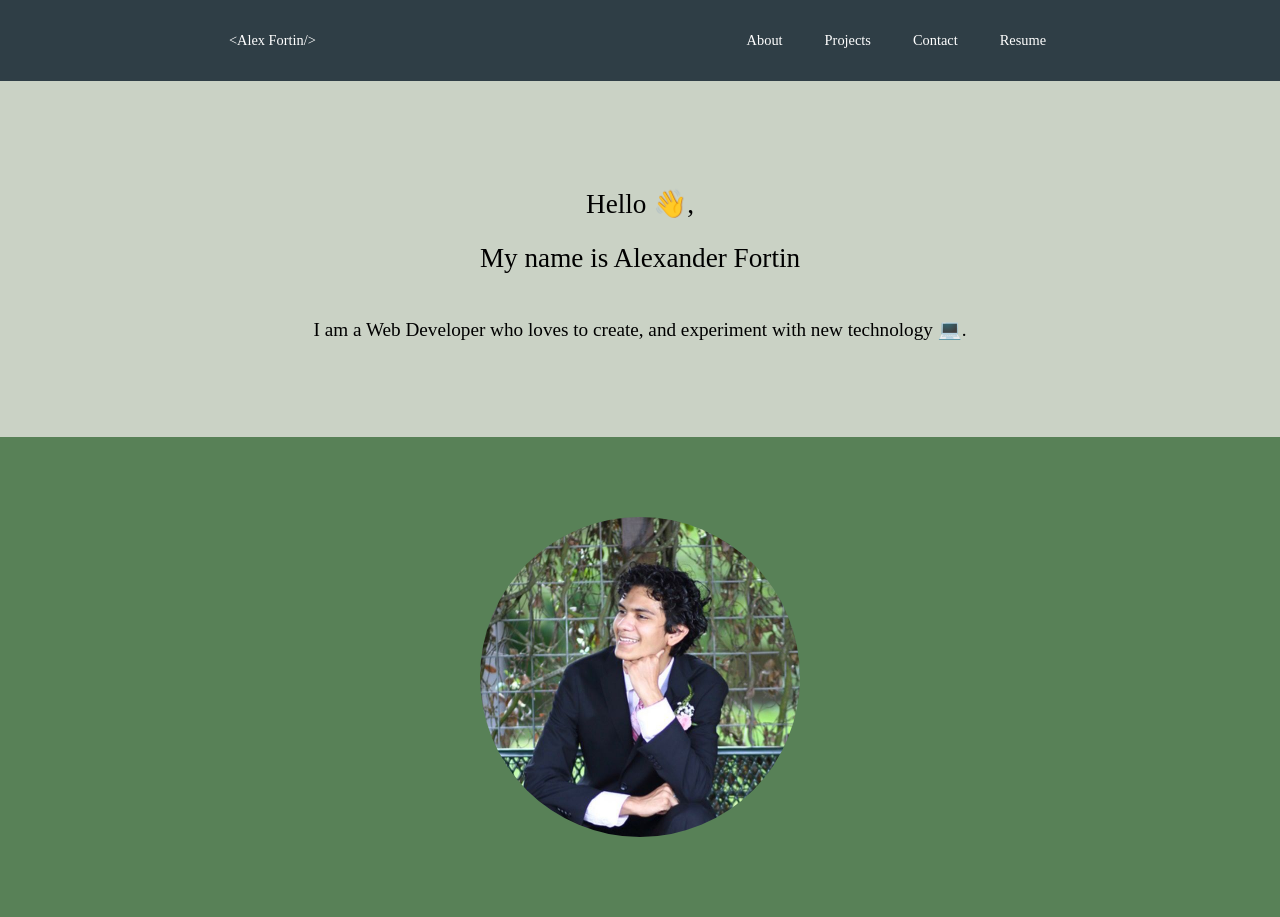
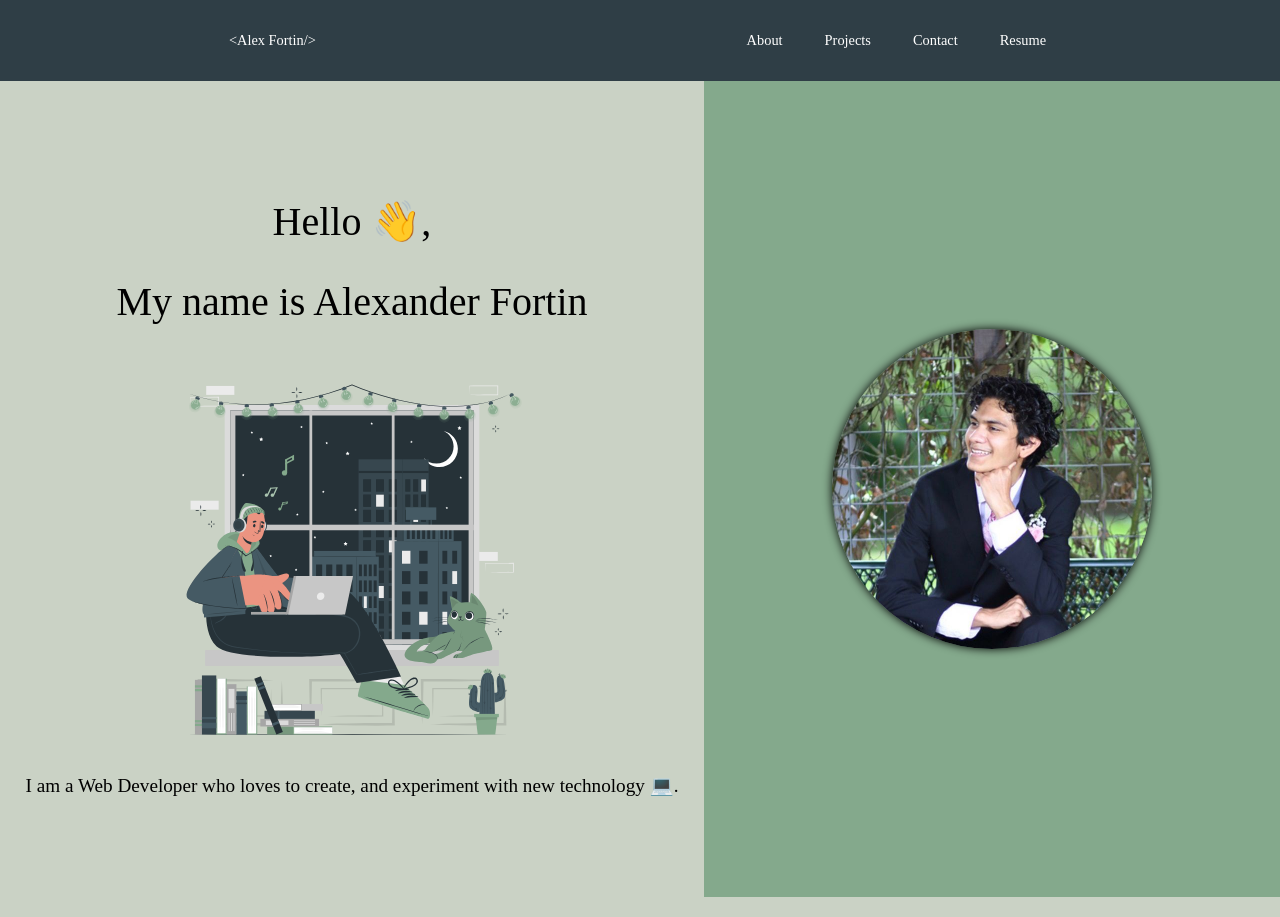
Before and after one commit to Steezy1416/personal-portfolio, a React (Create React App) app: page / in a window 1280 px wide. Built offline with nearby package versions, Linux system fonts and the light colour scheme; the HTML template or start-up script is replaced by a standard one.

Commit message:
finished the styles for the about page and made it responsive to different screens

```diff
--- a/src/components/about/About.js
+++ b/src/components/about/About.js
@@ -1,12 +1,13 @@
 import react from "react";
 import "./about.css"
-import Alex from "../../assets/images/alex.jpg"
+import Icon from "../../assets/images/icon.svg"
 
 export default function About() {
     return (
         <section id="about-container">
             <div id="text-container">
                 <p id="text-1">Hello 👋, <br/>My name is Alexander Fortin</p>
+                <div id="icon-container"></div>
                 <p id="text-2">I am a Web Developer who loves to create, and experiment with new technology 💻.</p>
             </div>
 
--- a/src/components/about/about.css
+++ b/src/components/about/about.css
@@ -6,6 +6,17 @@
 
 #about-container {
     width: 100%;
+}
+
+#icon-container {
+    background: url("../../assets/images/icon.svg");
+    background-size: cover;
+    width: 20rem;
+    height: 20rem;
+}
+
+#icon-container:hover {
+    background: url("../../assets/images/iconHover.svg");
 }
 
 #text-container {
@@ -33,7 +44,7 @@ p {
 
 #profile-picture-container {
     width: 100%;
-    background-color: #588157;
+    background-color: #84a98c;
     display: flex;
     justify-content: center;
     align-items: center;
@@ -46,4 +57,31 @@ p {
     width: 20rem;
     height: 20rem;
     border-radius: 50%;
+    box-shadow: 0px 0px 10px 0px black;
 }
+
+@media only screen and (min-width: 768px) {
+
+    #text-1 {
+        font-size: 2.5rem;
+    }
+
+    #icon-container {
+        width: 25rem;
+        height: 25rem;
+    }
+
+    #about-container {
+        display: flex;
+    }
+
+    #text-container {
+        width: 55%;
+    }
+
+    #profile-picture-container {
+        width: 45%;
+        height: 51rem;
+    }
+
+}
```
Also changed, not shown: src/assets/images/icon.svg (added), src/assets/images/iconHover.svg (added).
